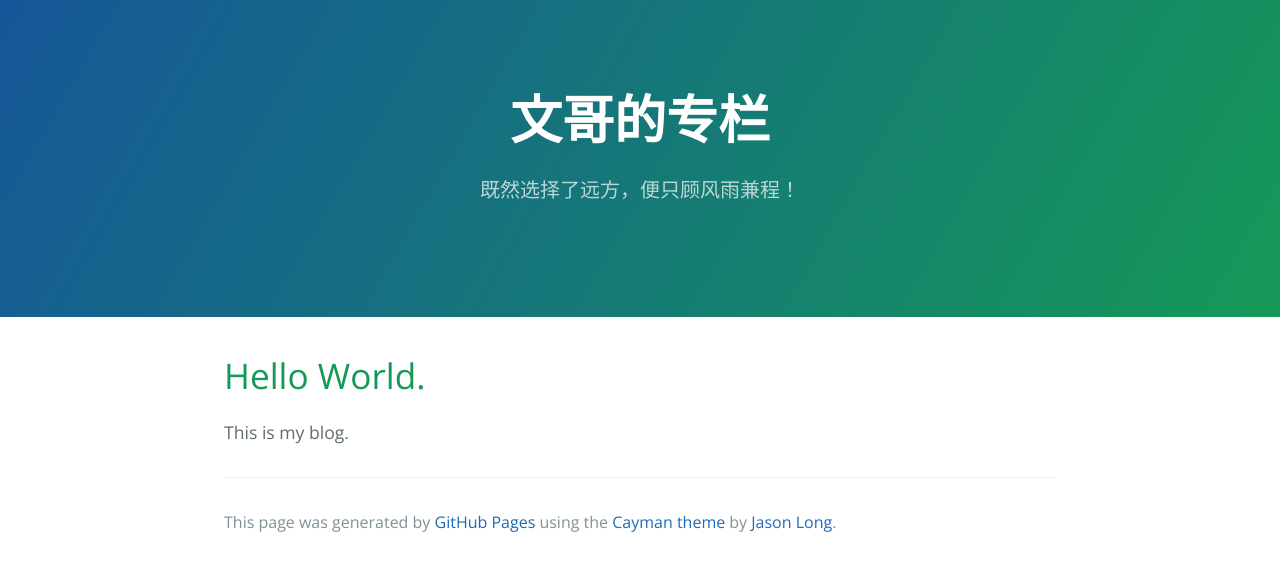
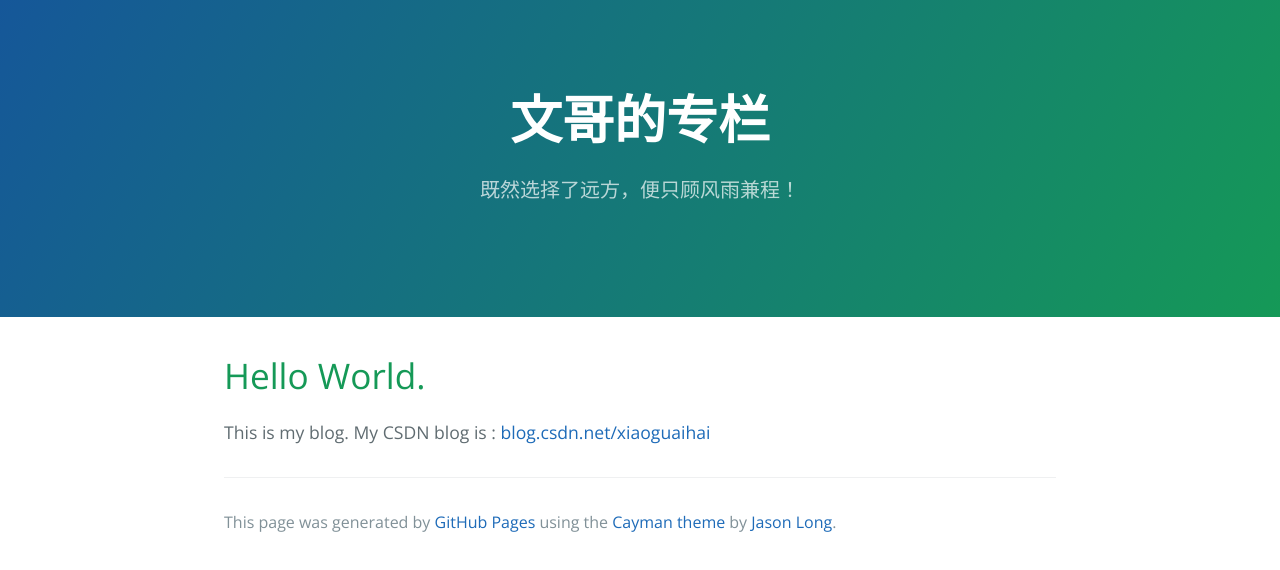
Before and after one commit to goto456/goto456.github.io, a plain HTML site: page index.html in a window 1280 px wide. Drawn offline with nearby package versions, Linux system fonts and the light colour scheme.

Commit message:
Replace master branch with page content via GitHub

```diff
--- a/index.html
+++ b/index.html
@@ -19,7 +19,8 @@
       <h1>
 <a id="hello-world" class="anchor" href="#hello-world" aria-hidden="true"><span class="octicon octicon-link"></span></a>Hello World.</h1>
 
-<p>This is my blog.</p>
+<p>This is my blog.
+My CSDN blog is : <a href="http://blog.csdn.net/xiaoguaihai">blog.csdn.net/xiaoguaihai</a></p>
 
       <footer class="site-footer">
 
--- a/params.json
+++ b/params.json
@@ -1 +1 @@
-{"name":"文哥的专栏","tagline":"既然选择了远方，便只顾风雨兼程！","body":"# Hello World.\r\nThis is my blog.\r\n","google":"","note":"Don't delete this file! It's used internally to help with page regeneration."}
+{"name":"文哥的专栏","tagline":"既然选择了远方，便只顾风雨兼程！","body":"# Hello World.\r\nThis is my blog.\r\nMy CSDN blog is : [blog.csdn.net/xiaoguaihai](http://blog.csdn.net/xiaoguaihai)\r\n","google":"","note":"Don't delete this file! It's used internally to help with page regeneration."}
```
